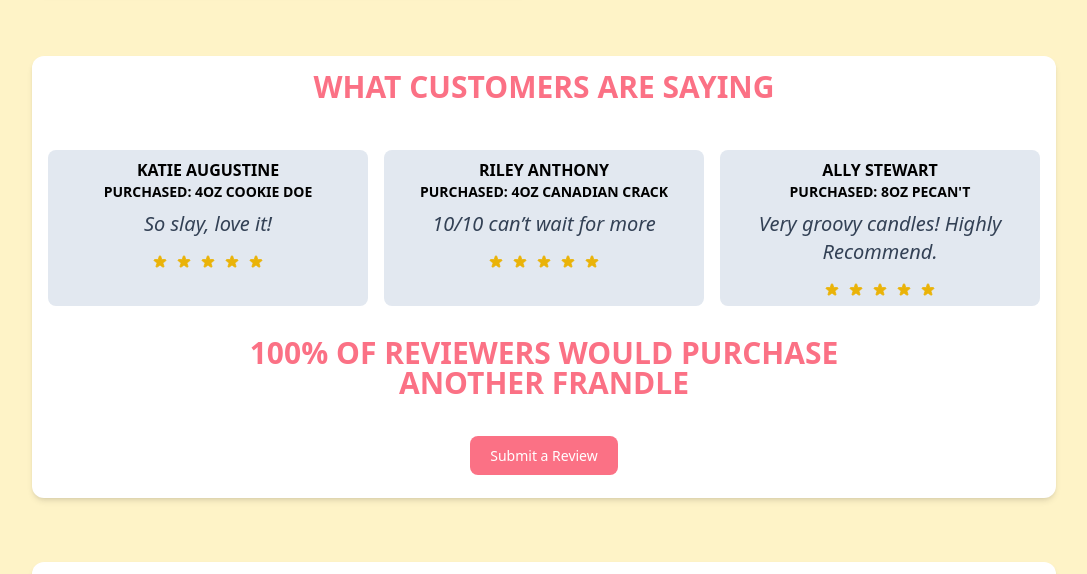
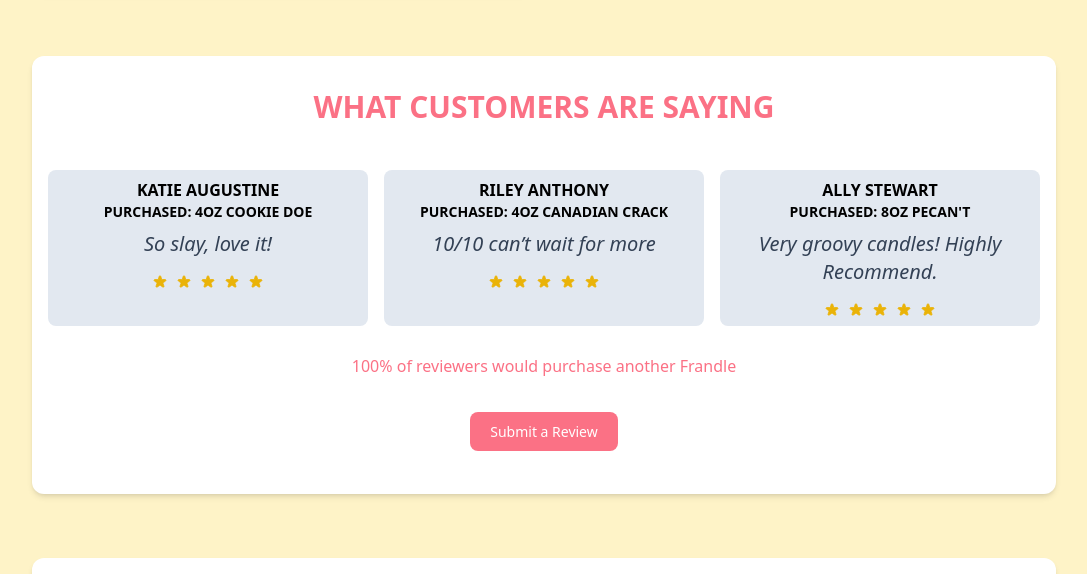
Before and after one commit to francescastewart/francescastewart.github.io, a plain HTML site: page index.html in a window 1280 px wide. Shown: the part 820-1394 px from the top of the page, without its empty margins (96-1183 px from the left). Drawn offline with nearby package versions, Linux system fonts and the light colour scheme.

Commit message:
Update index.html

```diff
--- a/index.html
+++ b/index.html
@@ -65,7 +65,7 @@
         <figure class="md:flex md:flex-col bg-white rounded-xl p-4 dark:bg-slate-400 shadow-md col-span-2">
             <section>
                 <div class="max-w-screen-xl mx-auto">
-                    <h2 class="font-black text-rose-400 text-center text-3xl leading-none uppercase max-w-2xl mx-auto mb-12 dark:text-slate-800">What Customers Are Saying</h2>
+                    <h2 class="m-5 font-black text-rose-400 text-center text-3xl leading-none uppercase max-w-2xl mx-auto mb-12 dark:text-slate-800">What Customers Are Saying</h2>
                     <div class="flex flex-col space-y-4 md:space-y-0 md:flex-row md:space-x-4 relative">
                     <div class="bg-slate-200 rounded-lg p-2 text-center md:w-1/3">
                     <p class="font-bold uppercase">Katie Augustine</p>
@@ -180,8 +180,8 @@
                     </div>
                         </div>
                     </div>
-                    <h2 class="font-black text-rose-400 text-center text-3xl leading-none uppercase max-w-2xl m-8 mx-auto dark:text-slate-800">100% of Reviewers Would Purchase another Frandle</h2>
-                    <div class="flex items-center justify-center space-x-2">
+                    <h2 class=" text-rose-400 text-center text-md leading-none max-w-2xl m-8 mx-auto dark:text-slate-800">100% of reviewers would purchase another Frandle</h2>
+                    <div class="mb-5 flex items-center justify-center space-x-2">
                         <div class="p-4 text-center font-medium text-sm max-w-sm md:wax-w-md dark:text-slate-800">
                             <a class="text-white bg-rose-400 hover:bg-rose-800 focus:ring-4 focus:ring-rose-300 font-medium rounded-lg text-sm px-5 py-2.5 focus:outline-none" href="https://docs.google.com/forms/d/e/1FAIpQLSe5o9BUmM9udGuHBofpF3HjEQyaCvum_5gQz8lL2_aw4CRAcg/viewform?usp=sf_link" target="_blank">Submit a Review</a>
                         </div>
```
